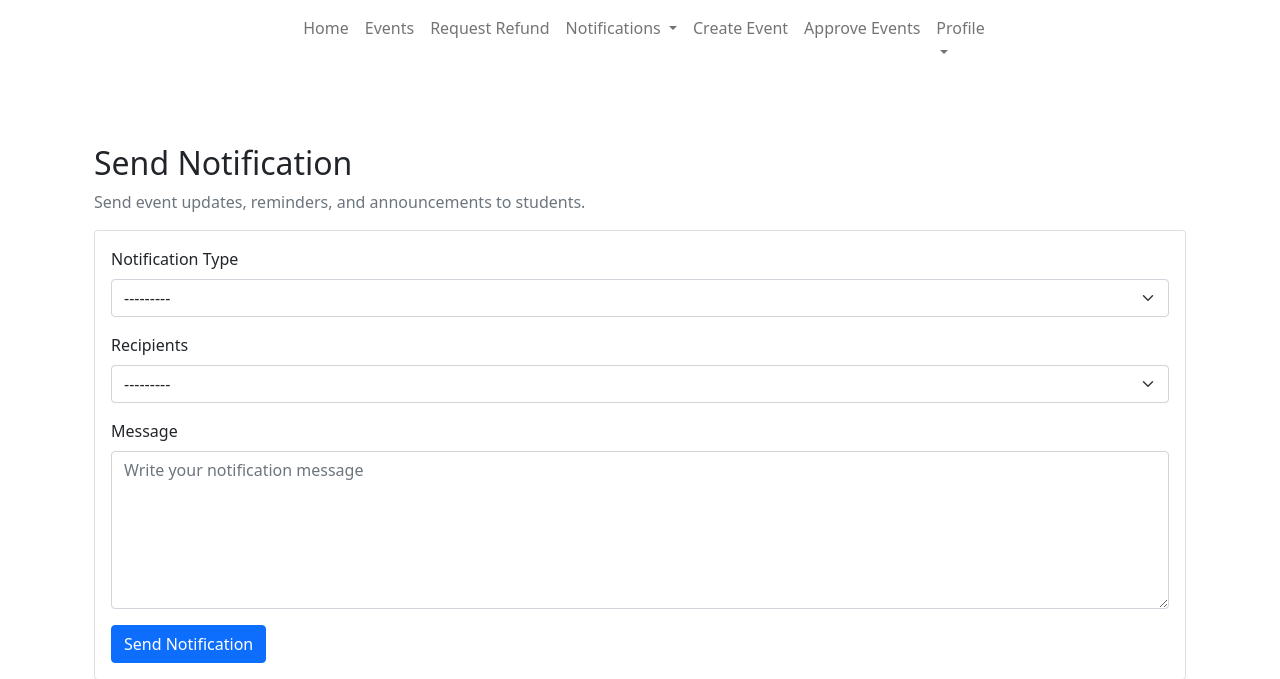
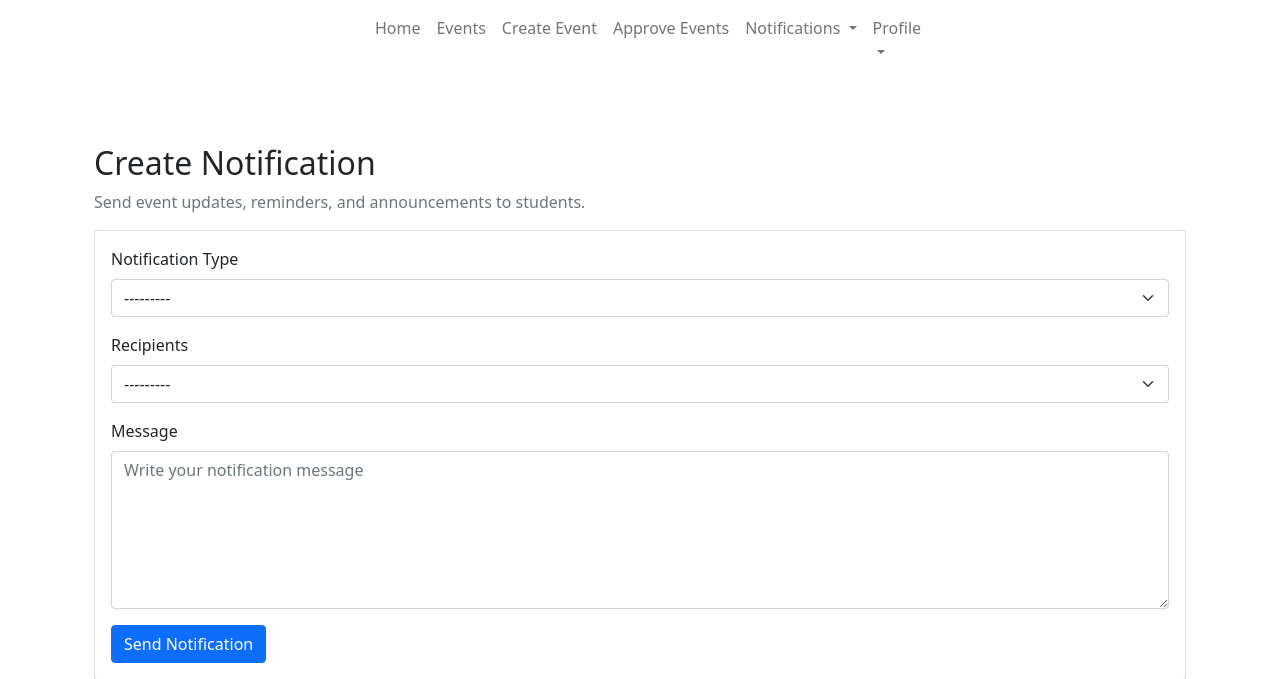
Before and after one commit to Tiyko/NCI-SE2026-student_management_system, a Django app: page /notifications/ in a window 1280 px wide. Shown: the top 679 px of the page. Run offline with Django 5.2, Linux system fonts and the light colour scheme; the visitor is signed in with stand-in values (Sample User, id 1); data comes from the database, SQL or seed files in the repository; data that the repository does not hold is empty; parts of the project's set-up code (start-up, migrations or seed data) failed here and were passed over.

Commit message:
refactor notification types and update UI elements for better clarity

```diff
--- a/notifications/models.py
+++ b/notifications/models.py
@@ -16,9 +16,9 @@
 	TYPE_ANNOUNCEMENT = "announcement"
 
 	NOTIFICATION_TYPE_CHOICES = [
-		(TYPE_EVENT_UPDATE, "Event Update"),
+		(TYPE_ANNOUNCEMENT, "Announcement"),
+		(TYPE_EVENT_UPDATE, "Event"),
 		(TYPE_REMINDER, "Reminder"),
-		(TYPE_ANNOUNCEMENT, "Announcement"),
 	]
 
 	AUDIENCE_ALL_STUDENTS = "all_students"
--- a/notifications/templates/home/notifications.html
+++ b/notifications/templates/home/notifications.html
@@ -3,7 +3,7 @@
 
 <!-- Admin notification composer and recent-sends table. -->
 <div class="container mt-5">
-  <h2>{% if editing_notification %}Edit Notification{% else %}Send Notification{% endif %}</h2>
+  <h2>{% if editing_notification %}Edit Notification{% else %}Create Notification{% endif %}</h2>
   <p class="text-muted">Send event updates, reminders, and announcements to students.</p>
 
   <div class="card mb-4">
--- a/templates/includes/main-nav.html
+++ b/templates/includes/main-nav.html
@@ -15,15 +15,26 @@
             </a>
         </li>
 
-        <li class="nav-item dropdown">
-            <a class="logo-font font-weight-bold nav-link text-black mr-5"
-            href="{% url 'request_refund' %}"
-            id="events-link">
-                Request Refund
-            </a>
-        </li>
 
 {% if request.user.is_authenticated %}
+
+        {% if request.user.is_superuser or request.user.userprofile.role == "Organizer" %}
+            <li class="nav-item">
+                <a class="nav-link text-black mr-5" href="{% url 'create_event' %}">
+                    Create Event
+                </a>
+            </li>
+        {% endif %}
+
+        {% if request.user.is_superuser %}
+            <li class="nav-item">
+                <a class="nav-link text-black mr-5"
+                    href="{% url 'approve_events' %}">
+                        Approve Events
+                </a>
+            </li>
+        {% endif %}
+
 
         <li class="nav-item dropdown">
             <a class="nav-link text-black dropdown-toggle mr-5"
@@ -79,37 +90,24 @@
                 {% if request.user.is_superuser %}
                     <li>
                         <a class="dropdown-item" href="{% url 'notifications' %}?type=announcement">
-                            Create Notification
+                            Manage Notifications
                         </a>
                     </li>
+                {% endif %}
+
+                {% if not request.user.is_superuser and request.user.userprofile.role == "Student" and notification_dropdown_items %}
+                <li>
+                    <a class="dropdown-item" href="{% url 'notifications' %}">
+                        View All Notifications
+                    </a>
+                </li>
                 {% endif %}
             </ul>
         </li>
 
-    {% if request.user.is_superuser or request.user.userprofile.role == "Organizer" %}
 
-        <li class="nav-item">
-            <a class="nav-link text-black mr-5"
-               href="{% url 'create_event' %}">
-                Create Event
-            </a>
-        </li>
-
-    {% endif %}
 
 {% endif %}
-
-        {% if request.user.is_superuser %}
-
-        <li class="nav-item">
-            <a class="nav-link text-black mr-5"
-                href="{% url 'approve_events' %}">
-                    Approve Events
-            </a>
-        </li>
-        {% endif %}
-
-
         <li class="nav-item dropdown">
             <a class="nav-link text-black dropdown-toggle" id="user-options" role="button" data-bs-toggle="dropdown" aria-expanded="false"
                 href="#">
@@ -125,6 +123,7 @@
                     {% if request.user.is_superuser %}
                         <li><a href="{% url 'admin:index' %}" class="dropdown-item">Admin</a></li>
                     {% endif %}
+                    <li><a href="{% url 'request_refund' %}" class="dropdown-item" id="events-link">Request Refund</a> </li>
                     <li><a href="{% url 'account_email' %}" class="dropdown-item">Email</a></li>
                     <li><a href="{% url 'account_change_password' %}" class="dropdown-item">Change Password</a></li>
                     <li><a href="{% url 'account_logout' %}" class="dropdown-item">Logout</a></li>
--- a/templates/includes/mobile-top-header.html
+++ b/templates/includes/mobile-top-header.html
@@ -1,4 +1,5 @@
 
+<!-- Notification Menu -->
 <li class="list-inline-item dropdown">
     <a class="text-black nav-link d-block d-lg-none dropdown-toggle" href="#" id="mobile-user-options" role="button"
         data-bs-toggle="dropdown" aria-haspopup="true" aria-expanded="false">
@@ -19,7 +20,7 @@
             <li><hr class="dropdown-divider"></li>
             {% if request.user.is_superuser %}
                 {# Admins only need the manage/send entries here. #}
-                <li><a href="{% url 'notifications' %}" class="dropdown-item">Create Notification</a></li>
+                <li><a href="{% url 'notifications' %}" class="dropdown-item">Manage Notification</a></li>
             {% elif notification_dropdown_items %}
                 {% for receipt in notification_dropdown_items %}
                     <li>
@@ -51,14 +52,33 @@
             {% else %}
                 <li><span class="dropdown-item-text text-muted">No notifications yet.</span></li>
             {% endif %}
+        {% endif %}
+    </ul>
+</li>
+
+
+<!-- Profile Menu -->
+<li class="list-inline-item dropdown">
+    <a class="text-black nav-link d-block d-lg-none dropdown-toggle" href="#" id="mobile-user-options" role="button"
+        data-bs-toggle="dropdown" aria-haspopup="true" aria-expanded="false">
+        <div class="text-center">
+            <div><i class="fas fa-user fa-lg"></i></div>
+             <span class="navbar-toggler-icon"></span>
+        </div>
+    </a>
+    <ul class="dropdown-menu border-0" aria-labelledby="user-options">
+        {% if request.user.is_authenticated %}
+
+
+
             {% if request.user.is_superuser %}
                 <li><a href="{% url 'admin:index' %}" class="dropdown-item">Admin</a></li>
             {% endif %}
             <li><a href="#" class="dropdown-item">Profile</a></li>
             <li><a href="{% url 'account_logout' %}" class="dropdown-item">Logout</a></li>
-        {% else %}
-            <li><a href="{% url 'account_signup' %}" class="dropdown-item">Register</a></li>
-            <li><a href="{% url 'account_login' %}" class="dropdown-item">Login</a></li>
+            {% else %}
+                <li><a href="{% url 'account_signup' %}" class="dropdown-item">Register</a></li>
+                <li><a href="{% url 'account_login' %}" class="dropdown-item">Login</a></li>
         {% endif %}
     </ul>
 </li>
```
